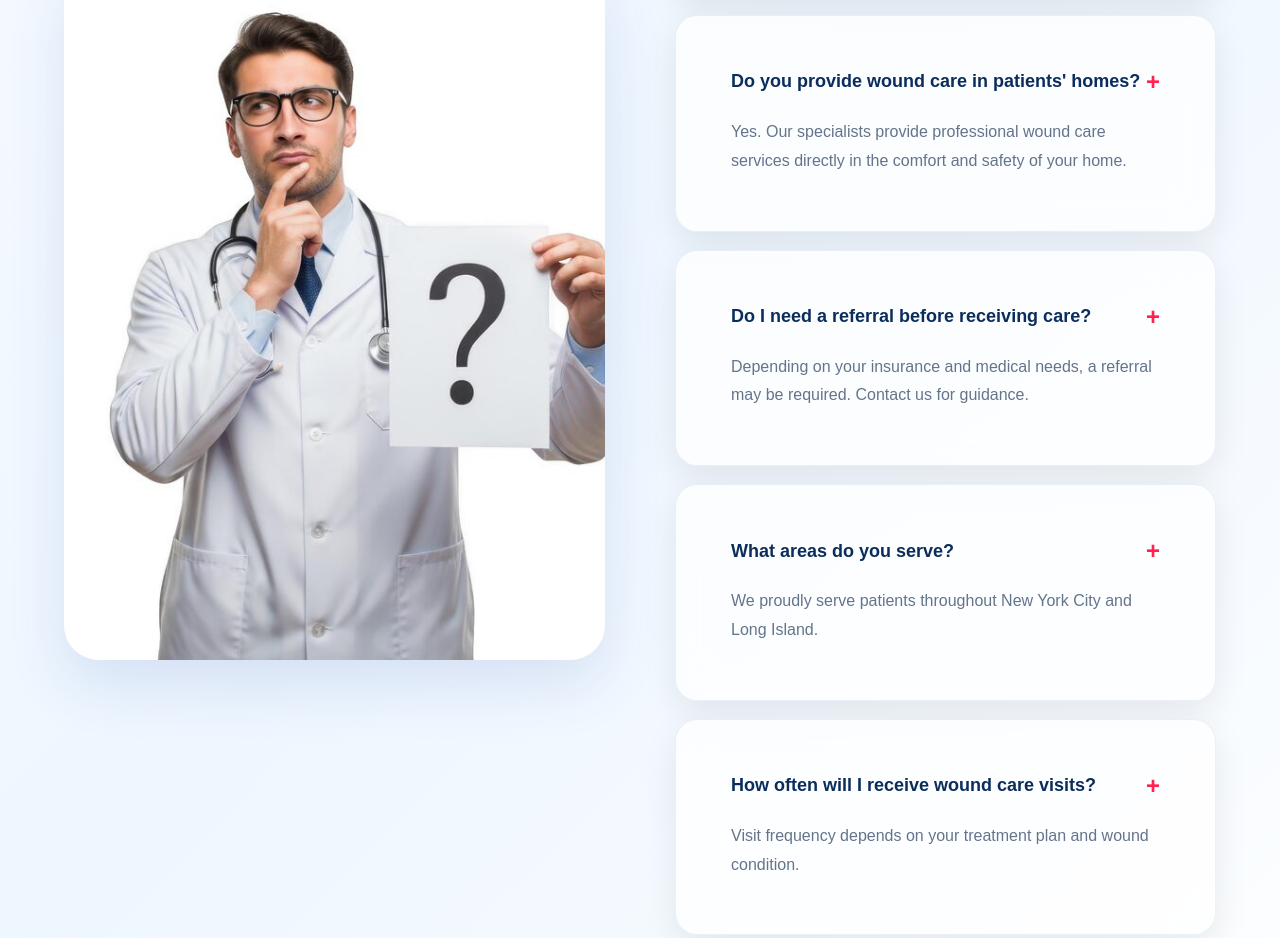
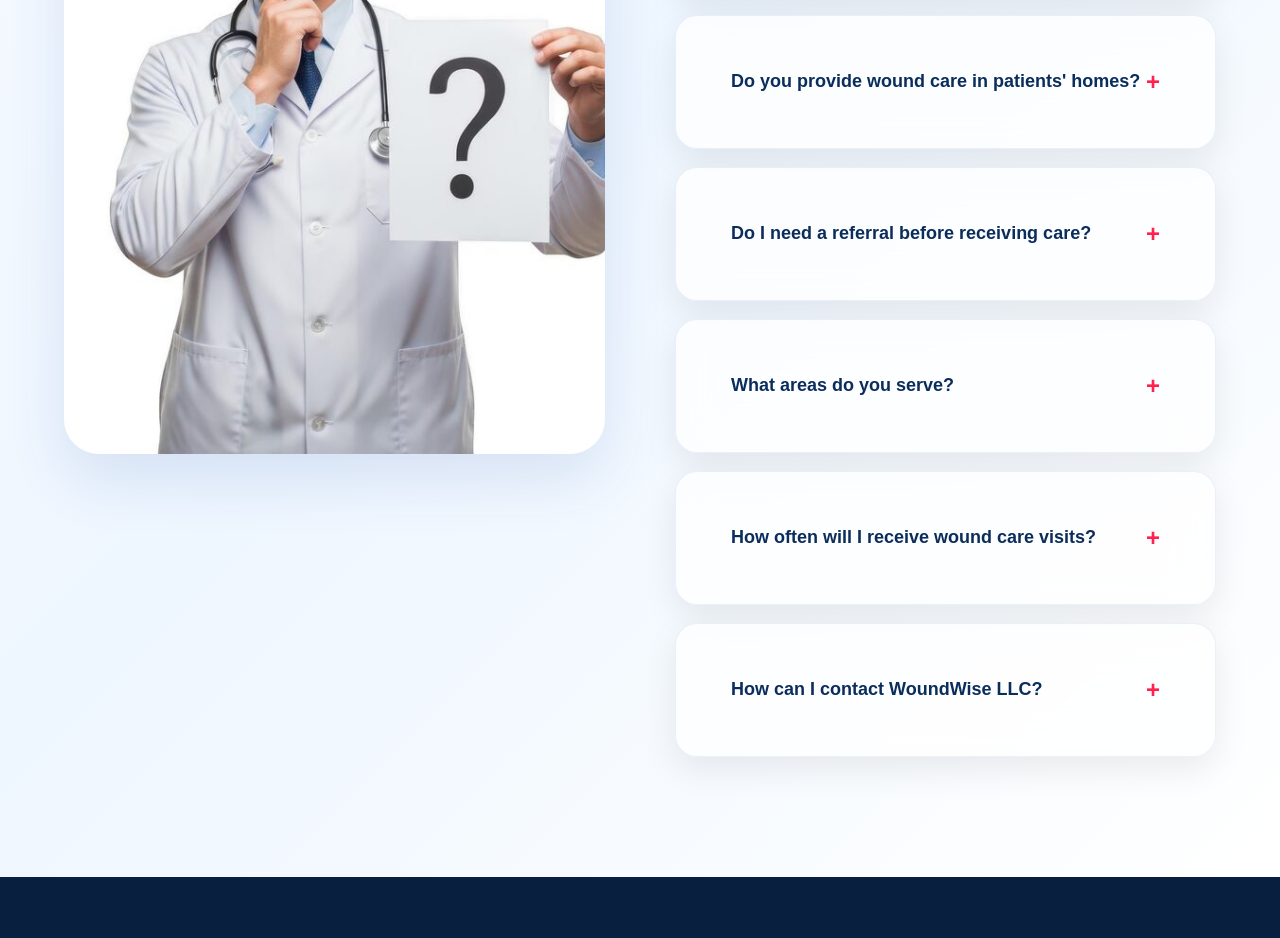
Before and after one commit to faodiallo001/wound-wise-LLC, a plain HTML site: page index.html in a window 1280 px wide. Shown: the part 5931-6869 px from the top of the page. Drawn offline with Linux system fonts and the light colour scheme.

Commit message:
Update style.css

```diff
--- a/css/style.css
+++ b/css/style.css
@@ -885,11 +885,24 @@ linear-gradient(
 
 .faq-answer{
 
-    padding:0 25px 25px;
+    max-height:0;
+
+    overflow:hidden;
+
+    padding:0 25px;
 
     color:#64748b;
 
     line-height:1.8;
+
+    transition:.4s ease;
+}
+
+.faq-item.active .faq-answer{
+
+    max-height:200px;
+
+    padding:0 25px 25px;
 }
 
 
```
